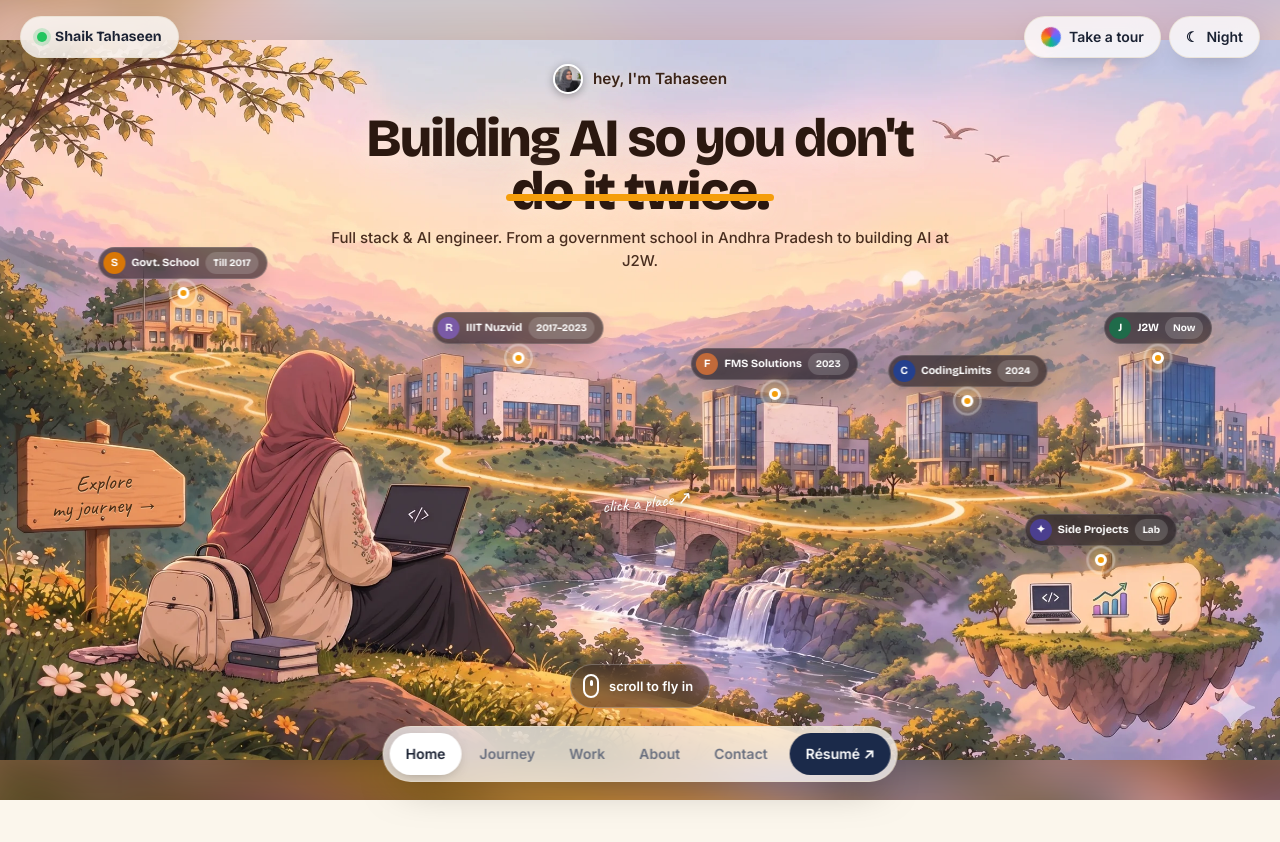
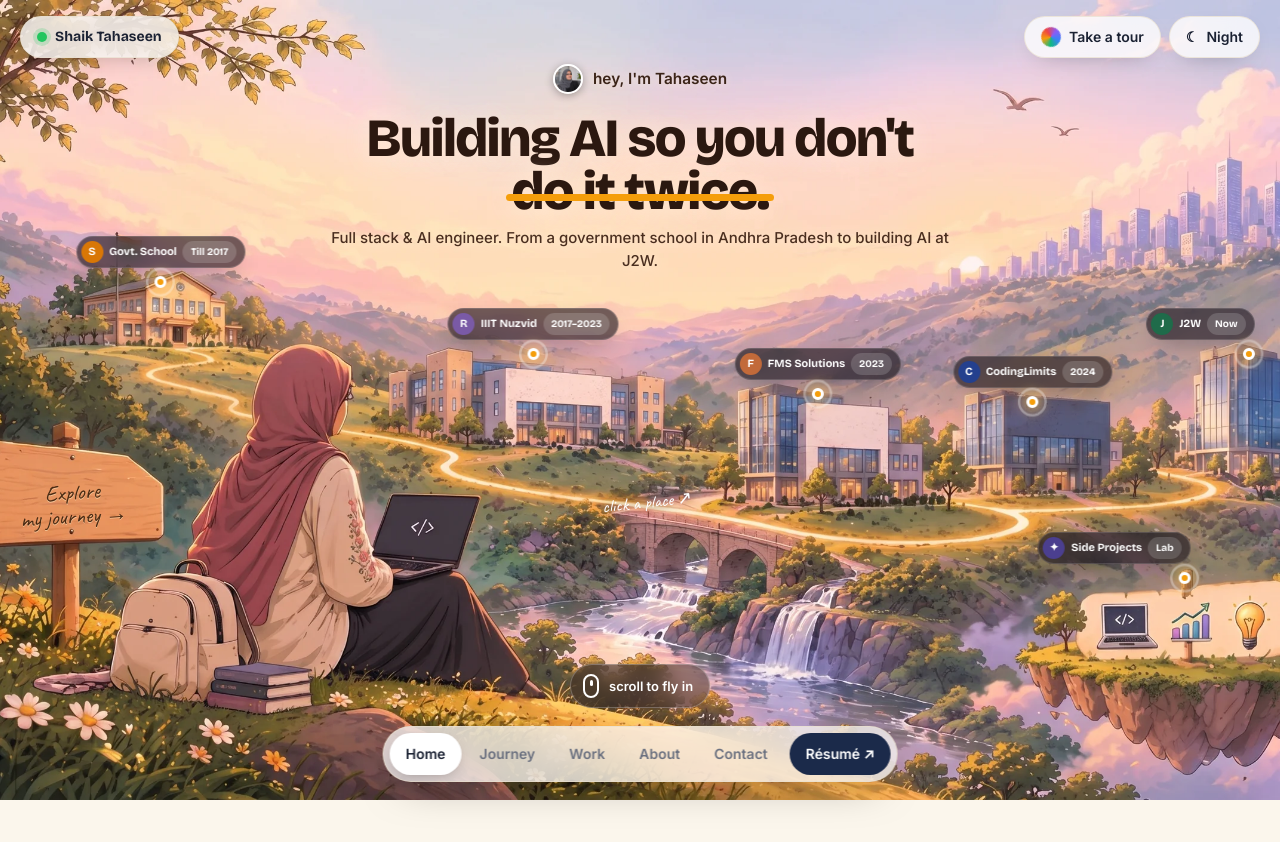
Before and after one commit to Tahaseen2002/Latest_portfolio_Tahaseen_2026, a Next.js app: page / in a window 1280 px wide. Shown: the top 842 px of the page. Built offline with nearby package versions, Linux system fonts and the light colour scheme.

Commit message:
setting up in the whole screen

```diff
--- a/src/app/world.css
+++ b/src/app/world.css
@@ -374,13 +374,8 @@
 @media (max-width: 640px) { .world-hint { font-size: 12px; bottom: 82px; } }
 @media (prefers-reduced-motion: reduce) { .signpost-glow { animation: none; } }
 
-/* Illustration mode: on desktop show the WHOLE picture (it has content right
-   at its edges); leftover space is filled with a soft blurred copy of it. */
-.world--art::before { content: ""; position: absolute; inset: -40px; background: var(--world-img) center / cover no-repeat; filter: blur(28px) saturate(1.1) brightness(0.95); transform: scale(1.08); }
-:root[data-theme="dark"] .world--art::before { filter: blur(28px) brightness(0.5) saturate(0.9); }
-@media (min-width: 901px) {
-  .world--art .world-stage { width: min(100vw, 177.78svh); border-radius: 0; box-shadow: 0 0 80px rgba(0, 0, 0, 0.18); }
-}
+/* Illustration mode: the painting always covers the whole screen (no blurred fill) */
+.world--art { background: #f3c9a8; }
 
 /* =========================================================
    Hero → "How I got here": the hero pins, the paper sheet slides over it
@@ -487,3 +482,13 @@
 :root[data-theme="dark"] .hero-sub, :root[data-theme="dark"] .hero-hey { color: #f3e2d2; text-shadow: 0 1px 12px rgba(0, 0, 0, 0.7); }
 .hero-copy .hero-sub { max-width: 680px; }
 @media (max-height: 800px) and (min-width: 901px) { .hero-copy { top: 64px; } .hero-copy .hero-sub { font-size: 15px; margin-top: 8px; } }
+/* Crop more from the right than the left so the signpost stays in view */
+@media (min-width: 1101px) {
+  .world--art .world-stage { left: calc((100vw - max(100vw, 177.78svh)) * 0.3); translate: 0 -50%; }
+}
+@media (max-width: 1100px) and (min-width: 901px) {
+  .world--art .world-viewport { overflow-x: auto; scrollbar-width: none; }
+  .world--art .world-stage { position: relative; left: 0; top: 0; translate: none; width: 177.78svh; height: 100svh; aspect-ratio: auto; }
+}
+/* labels near the right edge open leftward from their dot */
+.pin.edge-right { align-items: flex-end; translate: calc(-100% + 10px) -100%; }
--- a/src/components/world/WorldHero.tsx
+++ b/src/components/world/WorldHero.tsx
@@ -47,7 +47,10 @@ export default function WorldHero({ name, avatar }: { name: string; avatar: stri
   // On phones the world is wider than the screen: start centred
   useEffect(() => {
     const el = viewport.current;
-    if (el && el.scrollWidth > el.clientWidth) el.scrollLeft = (el.scrollWidth - el.clientWidth) / 2;
+    if (!el) return;
+    // Only the swipeable layouts (≤1100px) scroll sideways; desktop crop is handled in CSS
+    if (window.matchMedia("(max-width: 1100px)").matches && el.scrollWidth > el.clientWidth) el.scrollLeft = (el.scrollWidth - el.clientWidth) / 2;
+    else el.scrollLeft = 0;
   }, []);
 
   const first = name.split(" ").pop();
@@ -204,7 +207,7 @@ export default function WorldHero({ name, avatar }: { name: string; avatar: stri
 function PinButton({ pin, index, active, dimmed, disabled, onOpen }: { pin: Pin; index: number; active: boolean; dimmed: boolean; disabled: boolean; onOpen: () => void }) {
   return (
     <motion.button
-      className={`pin dark ${active ? "active" : ""}`}
+      className={`pin dark ${pin.x > 85 ? "edge-right" : ""} ${active ? "active" : ""}`}
       style={{ left: `${pin.x}%`, top: `${pin.y}%`, pointerEvents: disabled ? "none" : undefined }}
       initial={{ opacity: 0, y: 14, scale: 0.8 }}
       animate={{ opacity: dimmed ? 0.4 : 1, y: 0, scale: 1 }}
```
